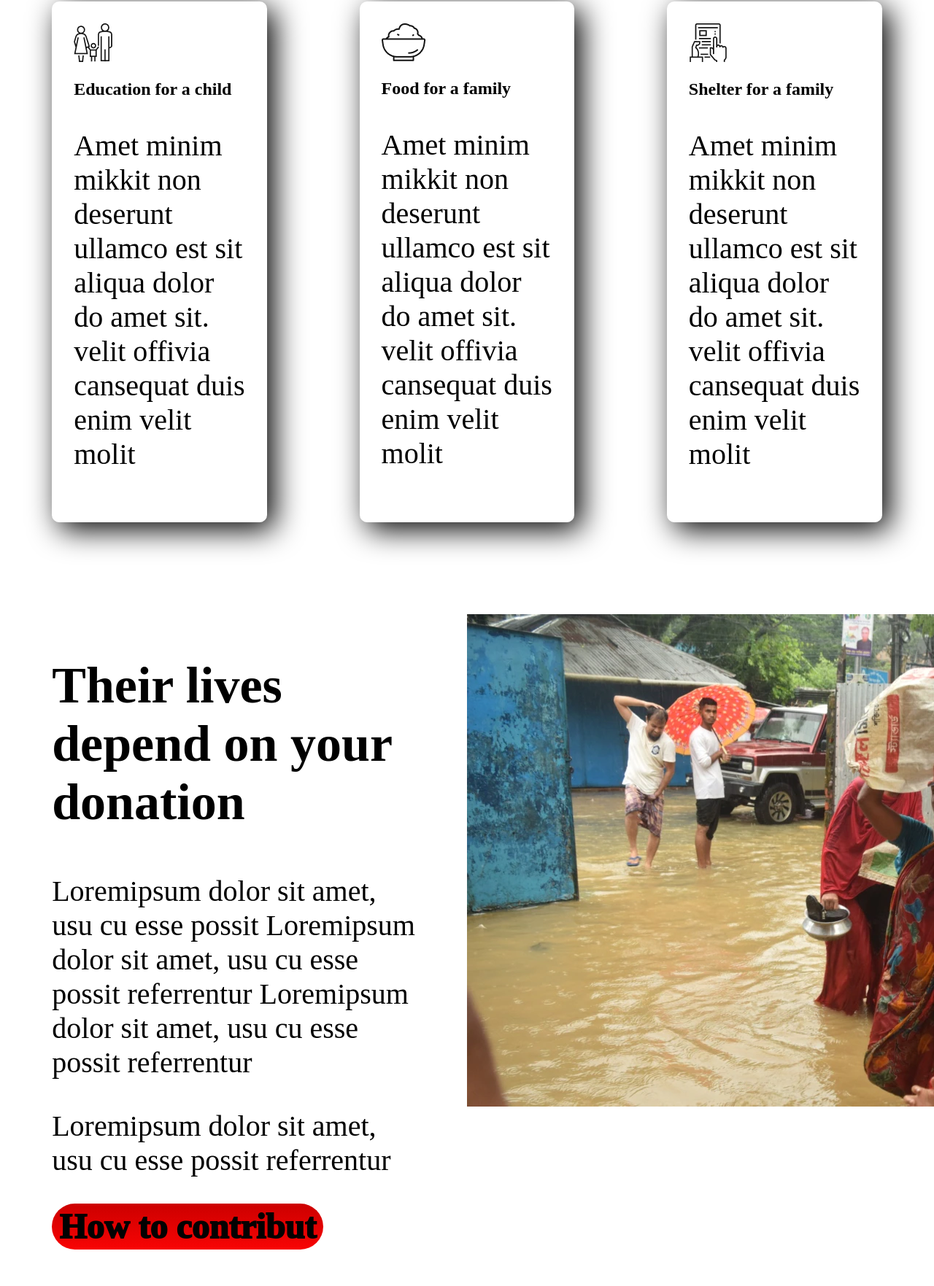
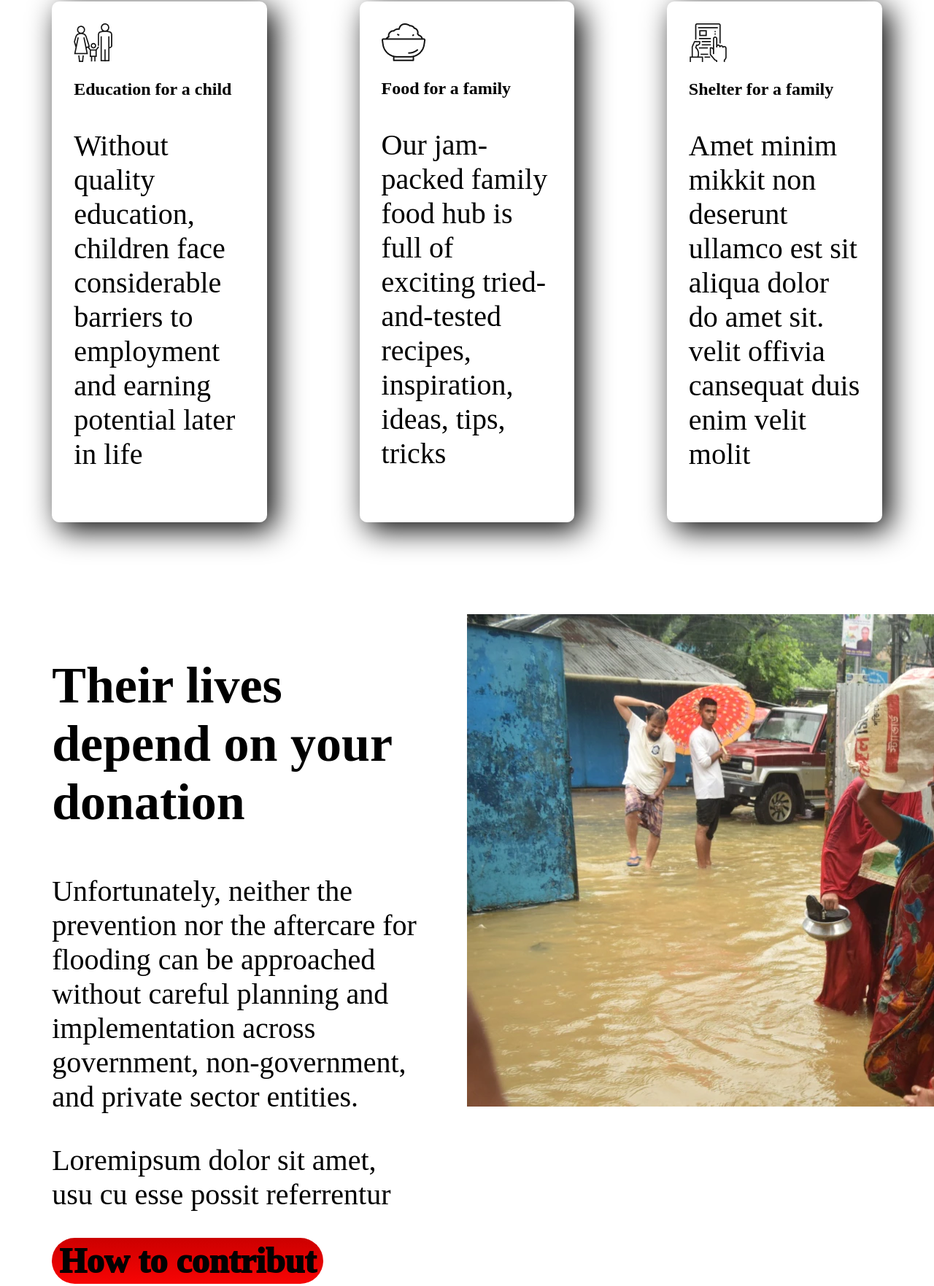
Before and after one commit to sahol-imam/donate-today-main, a plain HTML site: page index.html in a window 1280 px wide. Shown: the part 1572-3335 px from the top of the page at 73% size. Drawn offline with Linux system fonts and the light colour scheme.

Commit message:
last-part

```diff
--- a/index.html
+++ b/index.html
@@ -46,18 +46,12 @@
             <img src="icons/shelter.png" alt="">
 
             <h2>Education for a child</h2>
-            <p>Amet minim mikkit non deserunt
-            ullamco est sit aliqua dolor do amet
-            sit. velit offivia cansequat duis enim
-            velit molit</p>
+            <p>Without quality education, children face considerable barriers to employment and earning potential later in life</p>
         </div>
         <div class="size">
             <img src="icons/food.png" alt="">
             <h2>Food for a family</h2>
-            <p>Amet minim mikkit non deserunt
-            ullamco est sit aliqua dolor do amet
-            sit. velit offivia cansequat duis enim
-            velit molit</p>
+            <p>Our jam-packed family food hub is full of exciting tried-and-tested recipes, inspiration, ideas, tips, tricks</p>
         </div>
         <div class="size">
             <img src="icons/Frame-1.png" alt="">
@@ -72,8 +66,7 @@
         <div class="full-width">
             <h2 class="text-h">Their lives depend on your donation</h2>
             <p>
-                Loremipsum dolor sit amet, usu cu esse possit  Loremipsum dolor sit amet, usu cu esse possit referrentur
-                Loremipsum dolor sit amet, usu cu esse possit referrentur</p>
+                Unfortunately, neither the prevention nor the aftercare for flooding can be approached without careful planning and implementation across government, non-government, and private sector entities. </p>
                 <p>Loremipsum dolor sit amet, usu cu esse possit referrentur
                 </p>
                 <a class="link" target="_blank" href="https://www.facebook.com/sakibimam07">How to contribut</a>
@@ -90,8 +83,7 @@
         <div class="half-width">
             <h2 class="text-h">They Need us to suvive</h2>
             <p>
-                Loremipsum dolor sit amet, usu cu esse possit  Loremipsum dolor sit amet, usu cu esse possit referrentur
-                Loremipsum dolor sit amet, usu cu esse possit referrentur</p>
+             Meghalaya and Assam have stormy weather forecasts and experts warn of a second round of flooding in Sylhet, and it is already the worst flood in decades. </p>
                 <p>Loremipsum dolor sit amet, usu cu esse possit referrentur
                 </p>
                 <a class="link" target="_blank" href="https://www.facebook.com/sakibimam07">How to contribut</a>
@@ -101,8 +93,7 @@
     </section>
     <section class="middel-text">
         <h1>Get My Update</h1>
-        <p>Loremipsum dolor sit amet, usu cu esse possit  Loremipsum dolor sit amet, usu cu esse possit referrentur
-        Loremipsum dolor sit amet, usu cu esse possit  Loremipsum dolor sit amet, usu cu esse possit referrentur</p>
+        <p>Tsunoda said that he “felt the difference straightaway” when using the new package and that it was “quite a bit one, so I’m quite happy.”</p>
     </section>
     <section class="middel-text">
         <input class="email-color" type="email" name="Email" id="">
```
